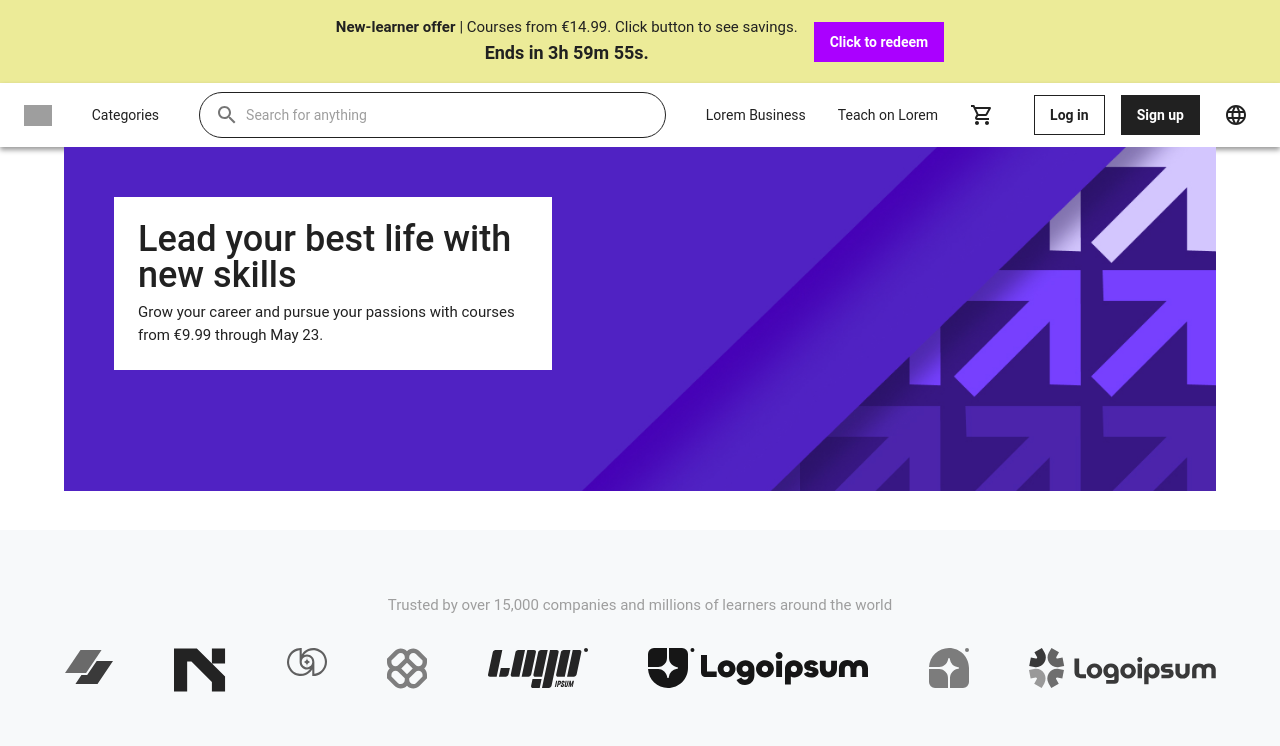
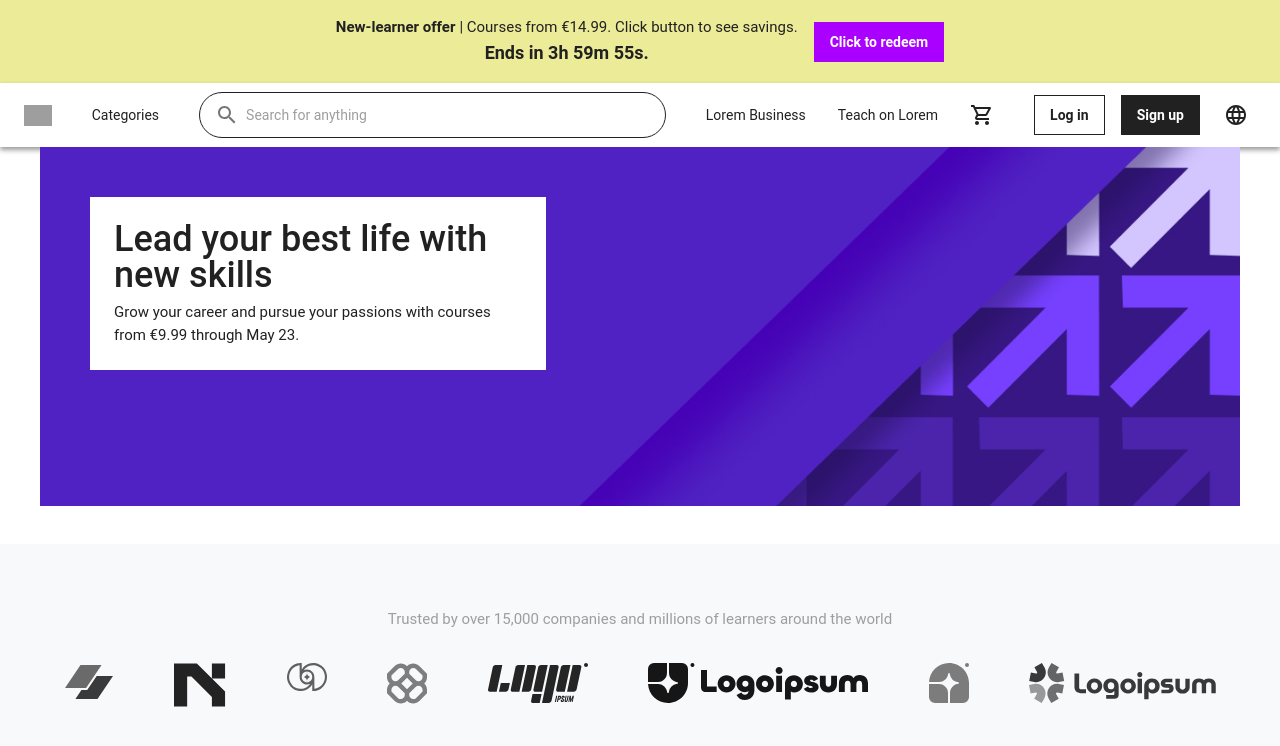
Before and after one commit to tuheli/video-course-platform, a React app: page / in a window 1280 px wide. Shown: the top 746 px of the page. Built offline with nearby package versions, Linux system fonts and the light colour scheme; grey boxes are pictures that could not be loaded; the HTML template or start-up script is replaced by a standard one.

Commit message:
Update HeroBanner.tsx

```diff
--- a/src/components/hero-banner/HeroBanner.tsx
+++ b/src/components/hero-banner/HeroBanner.tsx
@@ -2,7 +2,7 @@ import { Box, Container, Stack, Typography } from '@mui/material';
 
 export const HeroBanner = () => {
   return (
-    <Container>
+    <Container disableGutters>
       <picture
         style={{
           position: 'relative',
```
